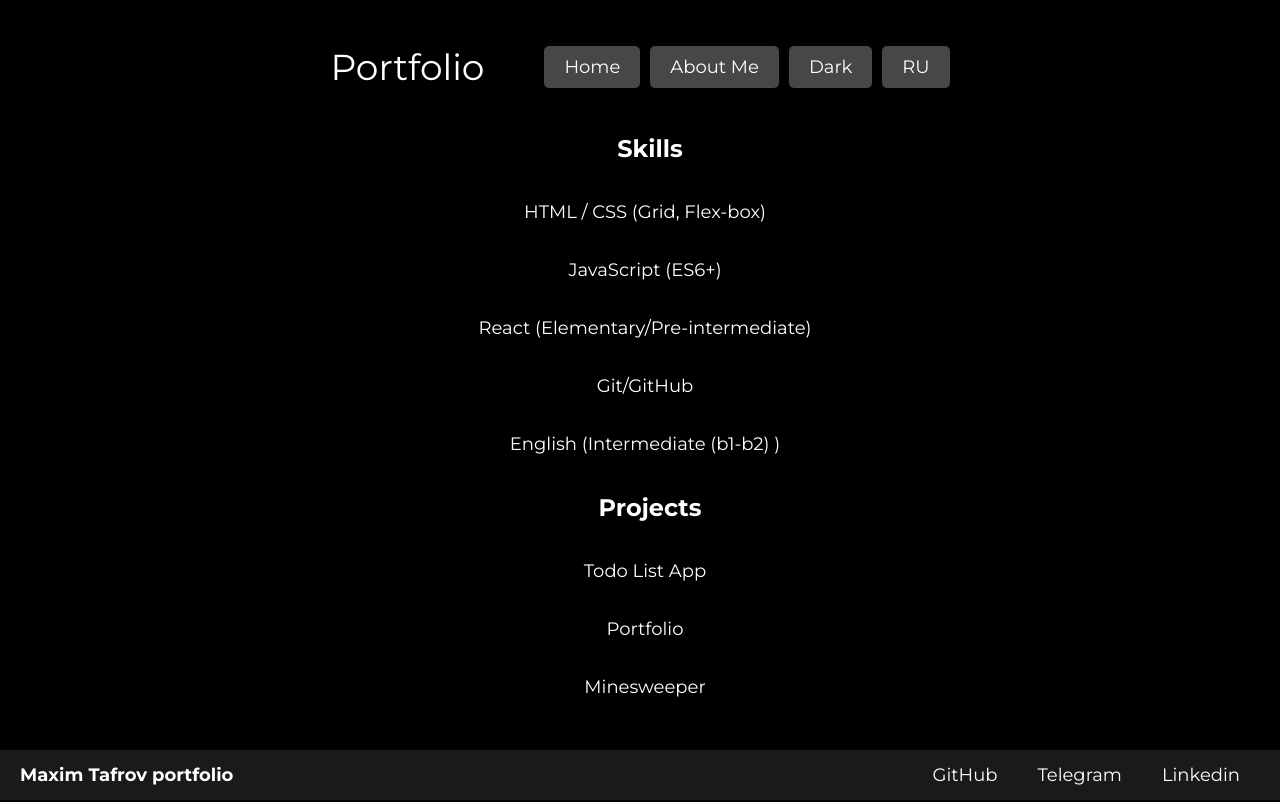
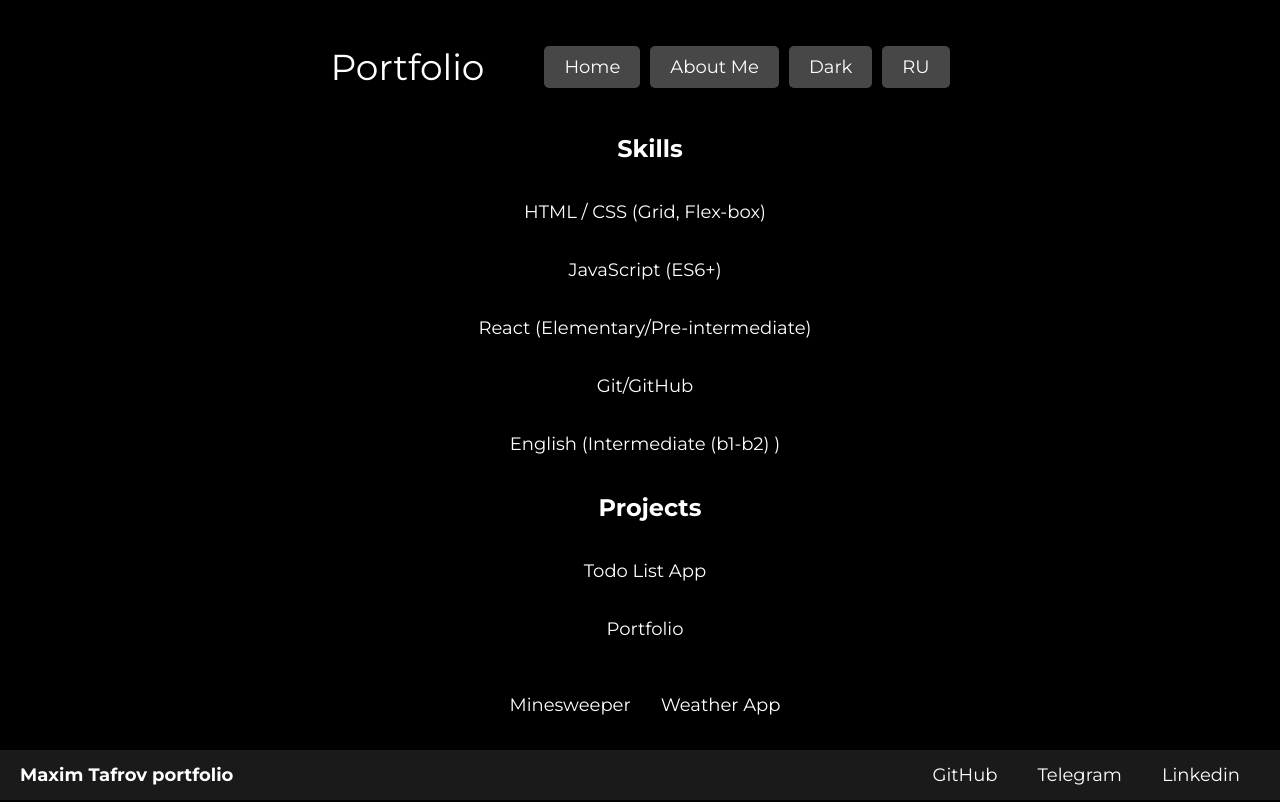
Before and after one commit to MaxTafrov/portfolio, a React (Create React App) app: page /home in a window 1280 px wide. Built offline with nearby package versions, Linux system fonts and the light colour scheme.

Commit message:
added weather app

```diff
--- a/src/views/global/pages/main.jsx
+++ b/src/views/global/pages/main.jsx
@@ -39,6 +39,11 @@ const Main = props => {
 					>
 						Minesweeper
 					</Links>
+					<MainText>
+						<Links href='https://weathery-app-livid.vercel.app' target='_blank'>
+							Weather App
+						</Links>
+					</MainText>
 				</MainText>
 			</MainContainer>
 		</>
```
